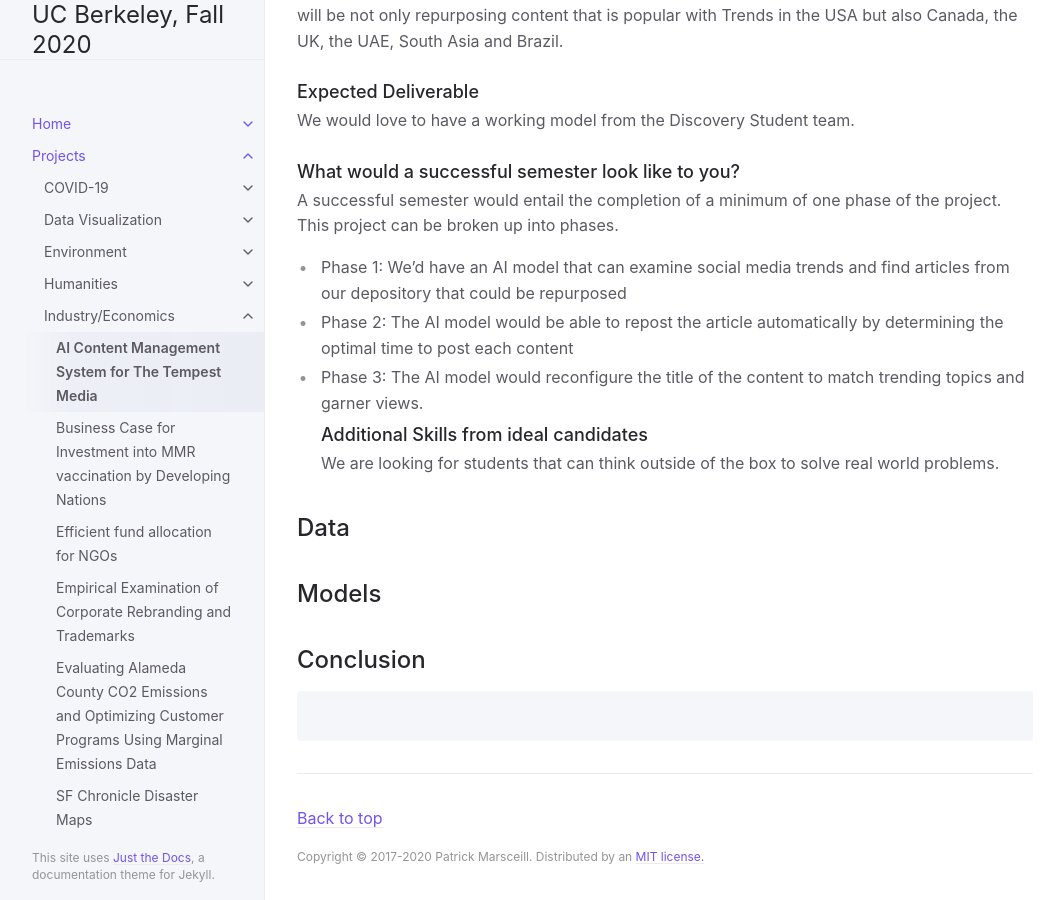
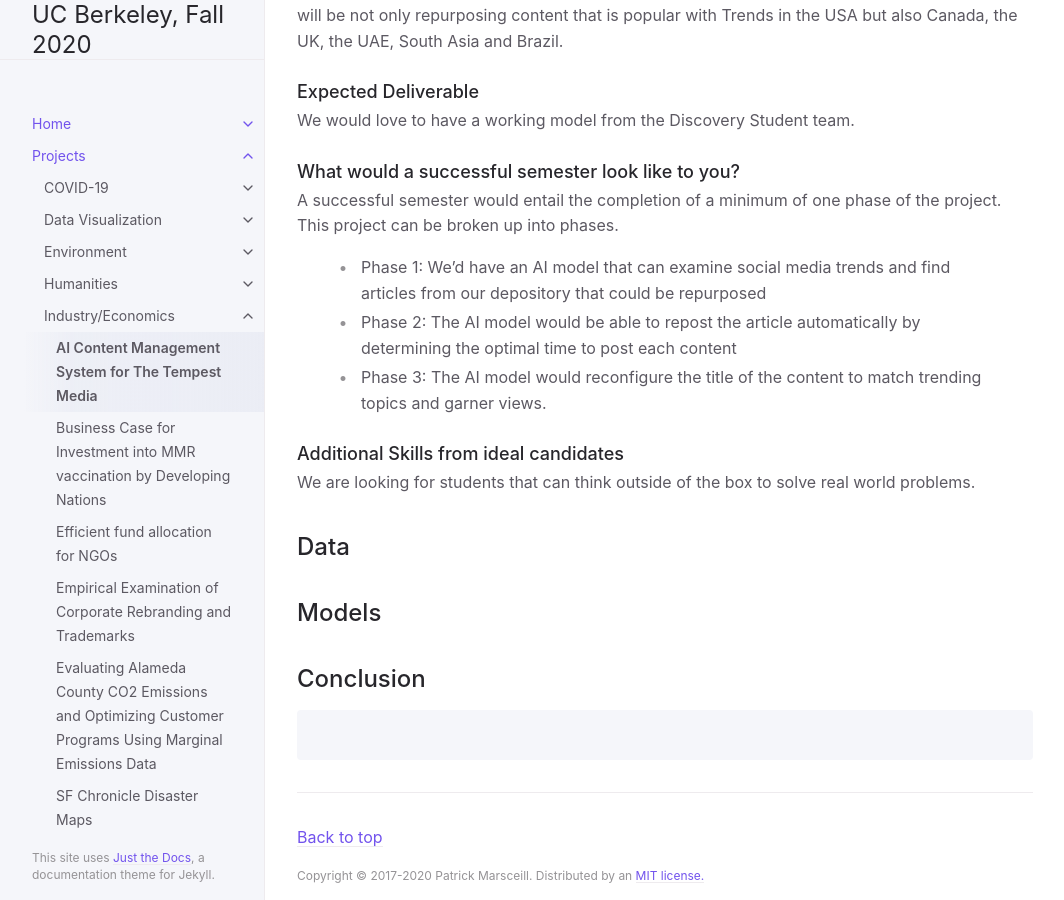
Before and after one commit to DS-Discovery/ds-discovery.github.io, a Jekyll site: the page built from Projects/Industry:Economics/AI Content Management System for The Tempest Media.md, in a window 1280 px wide and 900 px high, scrolled down 516 px. Shown: the whole window, without its empty margins (107-1171 px from the left). Built offline with Jekyll 4.4.1, drawn with Linux system fonts in a browser that asks for light colours.

```diff
--- a/Projects/Industry:Economics/AI Content Management System for The Tempest Media.md
+++ b/Projects/Industry:Economics/AI Content Management System for The Tempest Media.md
@@ -15,13 +15,16 @@ nav_order: 0
 The Tempest is a digital publishing platform that has published hundreds of articles over the past 5 years. This project will focus on building a machine learning model that examines social media trends and suggests which pieces of content to repost. The aim is to find the most relevant content for trending topics, resurface the content and determine the optimal times in the day to post each content.
 
 The Tempest is a global media publisher, with an emphasis on personal narratives. The challenge will be not only repurposing content that is popular with Trends in the USA but also Canada, the UK, the UAE, South Asia and Brazil.
+
 ### Expected Deliverable
 We would love to have a working model from the Discovery Student team.
+
 ### What would a successful semester look like to you?
 A successful semester would entail the completion of a minimum of one phase of the project. This project can be broken up into phases.
-- Phase 1: We’d have an AI model that can examine social media trends and find articles from our depository that could be repurposed
-- Phase 2: The AI model would be able to repost the article automatically by determining the optimal time to post each content
-- Phase 3: The AI model would reconfigure the title of the content to match trending topics and garner views.
+>- Phase 1: We’d have an AI model that can examine social media trends and find articles from our depository that could be repurposed
+>- Phase 2: The AI model would be able to repost the article automatically by determining the optimal time to post each content
+>- Phase 3: The AI model would reconfigure the title of the content to match trending topics and garner views.
+
 ### Additional Skills from ideal candidates
 We are looking for students that can think outside of the box to solve real world problems.
 
```
